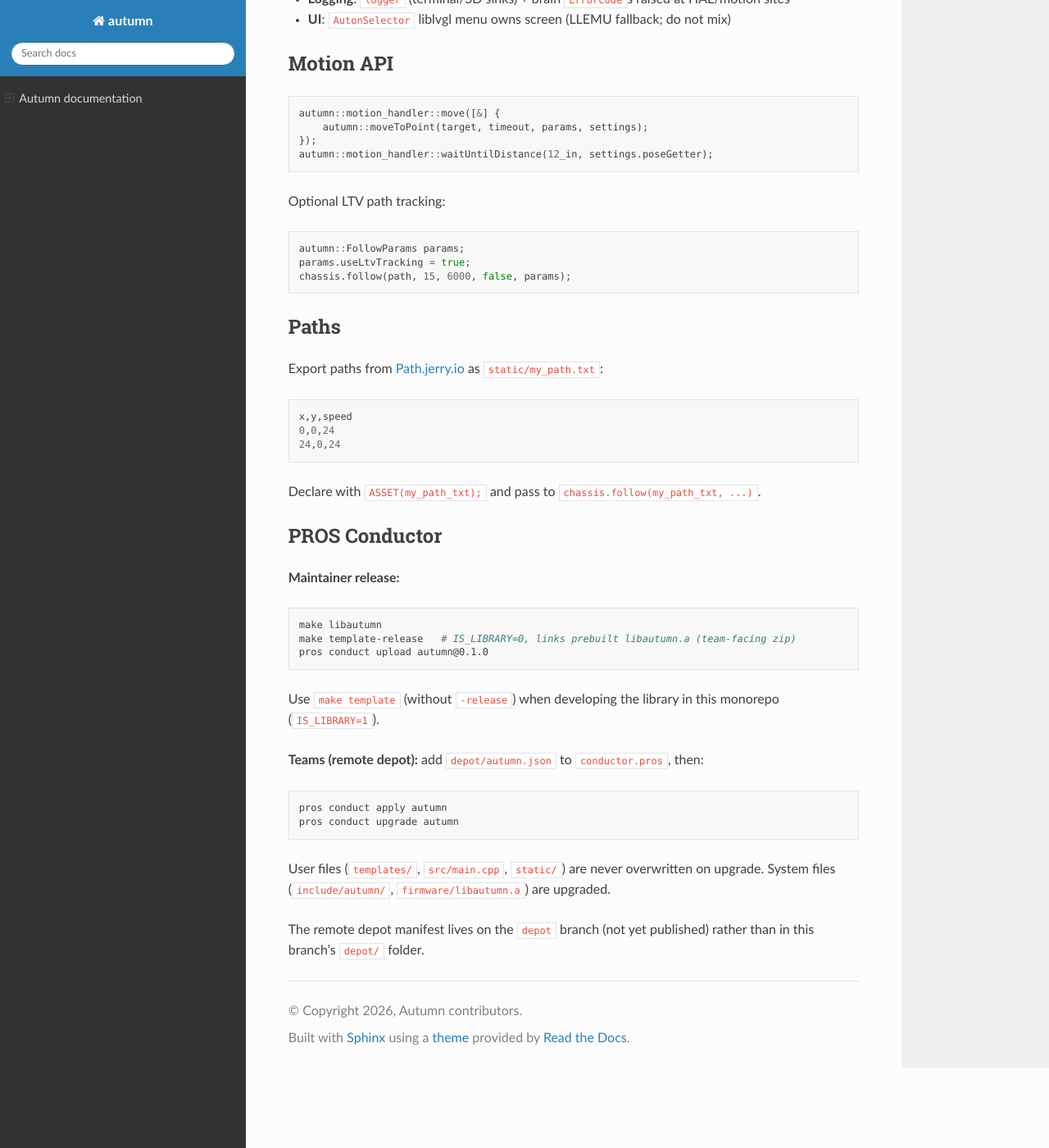
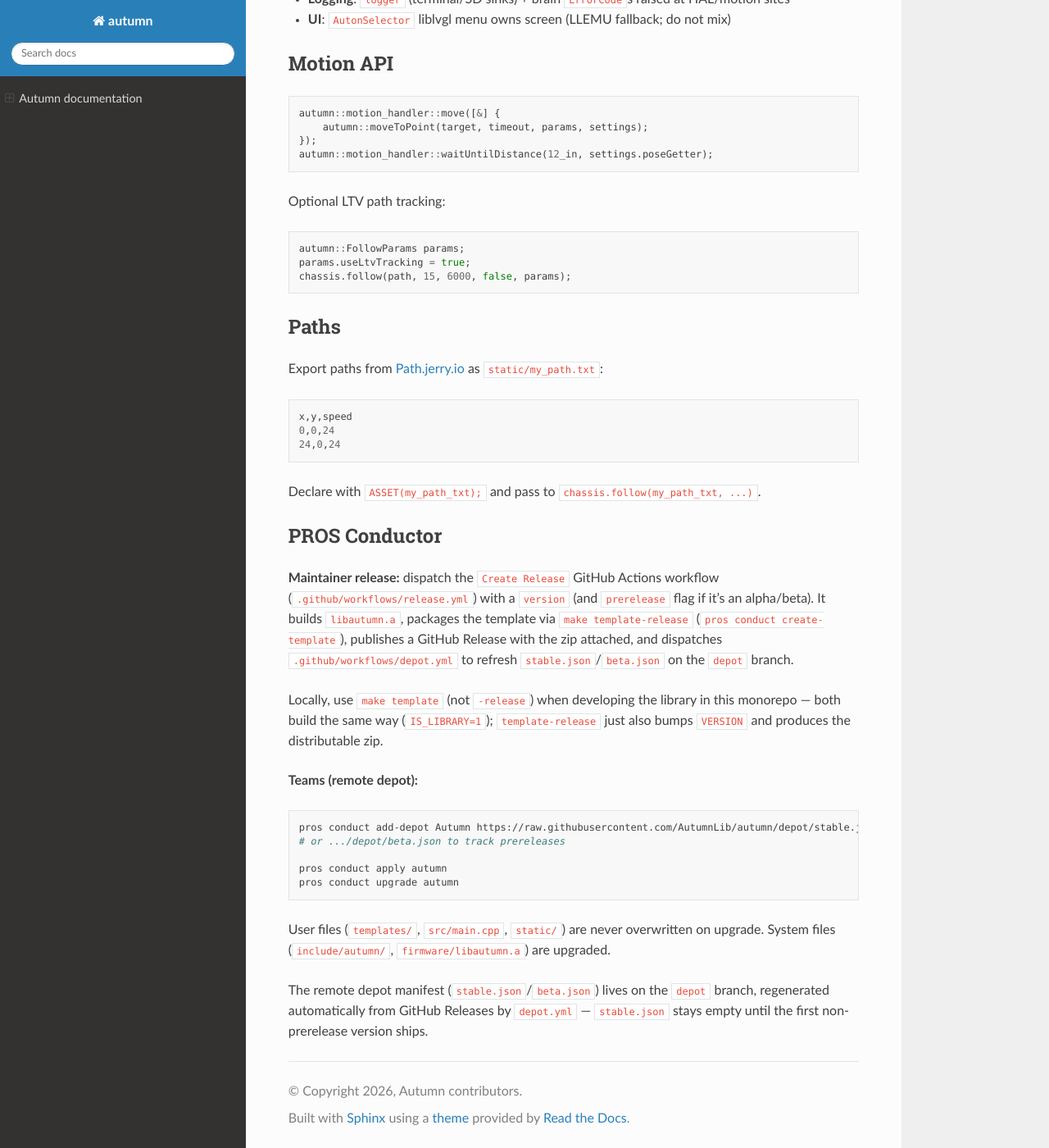
Before and after one commit to AutumnLib/autumn, a Sphinx documentation site: the page built from docs/index.md, in a window 1280 px wide and 1400 px high, scrolled down 785 px. Shown: the whole window at 82% size. Built offline with Sphinx 7.4.7 and the Read the Docs theme 3.1.0, drawn with Linux system fonts in a browser that asks for light colours.

Commit message:
docs: update conductor docs

````diff
--- a/docs/index.md
+++ b/docs/index.md
@@ -55,23 +55,25 @@ Declare with `ASSET(my_path_txt);` and pass to `chassis.follow(my_path_txt, ...)
 
 ## PROS Conductor
 
-**Maintainer release:**
+**Maintainer release:** dispatch the `Create Release` GitHub Actions workflow (`.github/workflows/release.yml`)
+with a `version` (and `prerelease` flag if it's an alpha/beta). It builds `libautumn.a`, packages the template
+via `make template-release` (`pros conduct create-template`), publishes a GitHub Release with the zip attached,
+and dispatches `.github/workflows/depot.yml` to refresh `stable.json`/`beta.json` on the `depot` branch.
+
+Locally, use `make template` (not `-release`) when developing the library in this monorepo — both build the
+same way (`IS_LIBRARY=1`); `template-release` just also bumps `VERSION` and produces the distributable zip.
+
+**Teams (remote depot):**
 
 ```bash
-make libautumn
-make template-release   # IS_LIBRARY=0, links prebuilt libautumn.a (team-facing zip)
-pros conduct upload autumn@0.1.0
-```
+pros conduct add-depot Autumn https://raw.githubusercontent.com/AutumnLib/autumn/depot/stable.json
+# or .../depot/beta.json to track prereleases
 
-Use `make template` (without `-release`) when developing the library in this monorepo (`IS_LIBRARY=1`).
-
-**Teams (remote depot):** add `depot/autumn.json` to `conductor.pros`, then:
-
-```bash
 pros conduct apply autumn
 pros conduct upgrade autumn
 ```
 
 User files (`templates/`, `src/main.cpp`, `static/`) are never overwritten on upgrade. System files (`include/autumn/`, `firmware/libautumn.a`) are upgraded.
 
-The remote depot manifest lives on the `depot` branch (not yet published) rather than in this branch's `depot/` folder.
+The remote depot manifest (`stable.json`/`beta.json`) lives on the `depot` branch, regenerated automatically
+from GitHub Releases by `depot.yml` — `stable.json` stays empty until the first non-prerelease version ships.
````
Also changed, not shown: README.md (+13 -3 lines).
